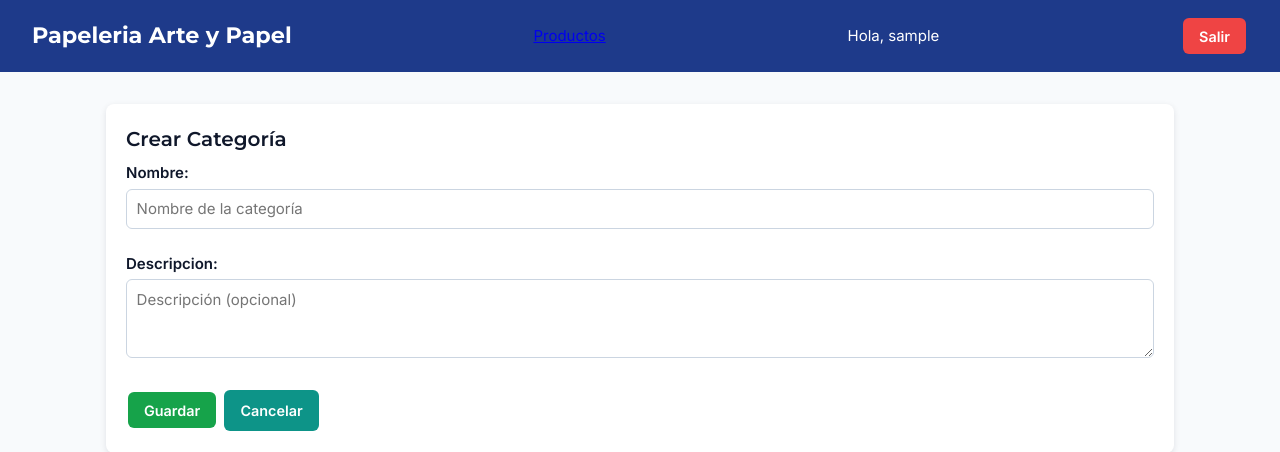
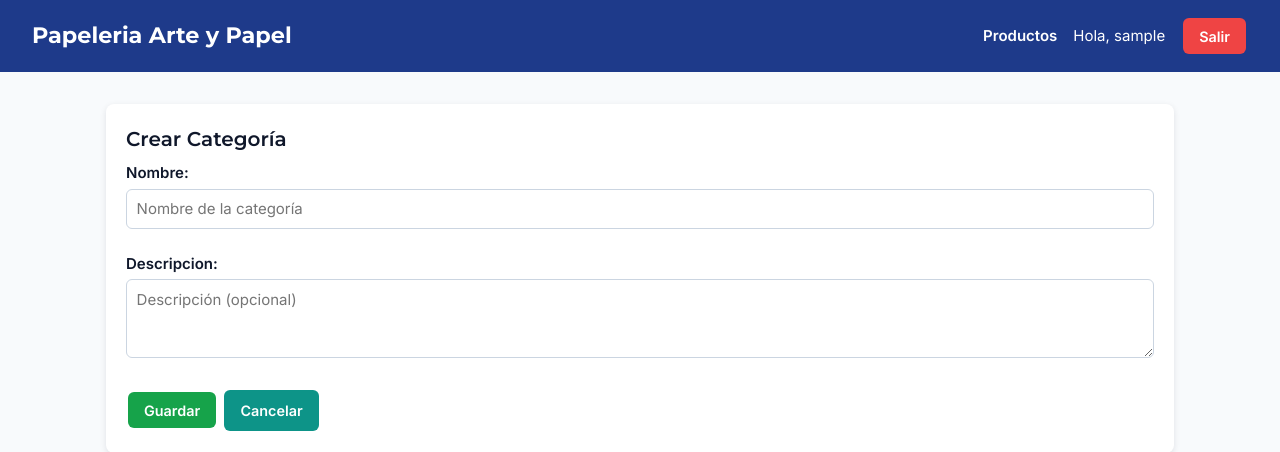
Before and after one commit to dimg101227hmczrsa6-ai/mi-negocio-django-3, a Django app: page /categorias/crear/ in a window 1280 px wide. Shown: the top 452 px of the page. Run offline with Django 5.2, Linux system fonts and the light colour scheme; the visitor is signed in with stand-in values (Sample User, id 1).

Commit message:
Corregir estilos del menu de navegacion

```diff
--- a/templates/base.html
+++ b/templates/base.html
@@ -14,6 +14,7 @@
     <header class="site-header">
         <nav>
             <a href="{% url 'home' %}" class="logo">Papeleria Arte y Papel</a>
+            <div class="nav-links">
             <a href="{% url 'lista_productos' %}">Productos</a>
 
             {% if user.is_authenticated %}
@@ -25,6 +26,7 @@
             {% else %}
                 <a href="{% url 'login' %}">Entrar</a>
             {% endif %}
+            </div>
         </nav>
     </header>
     <main class="container">
```
